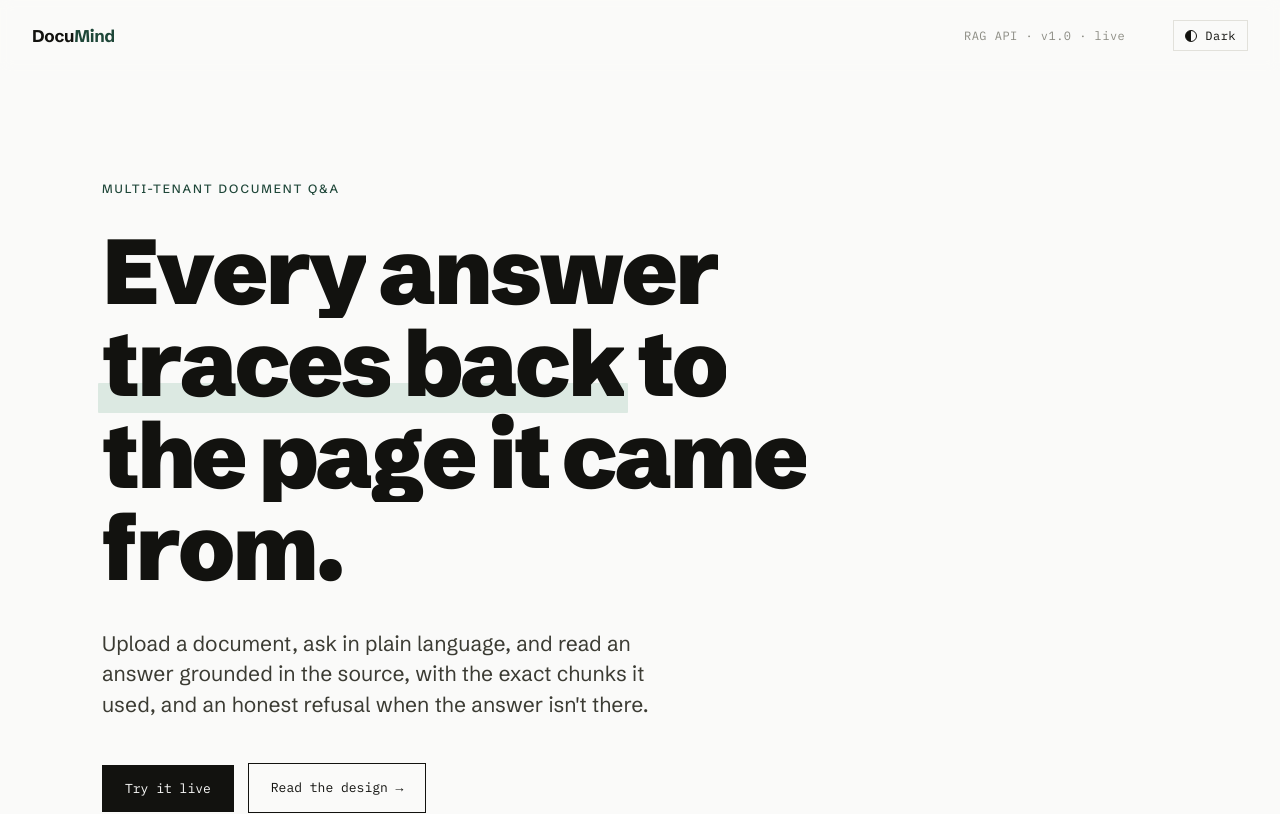
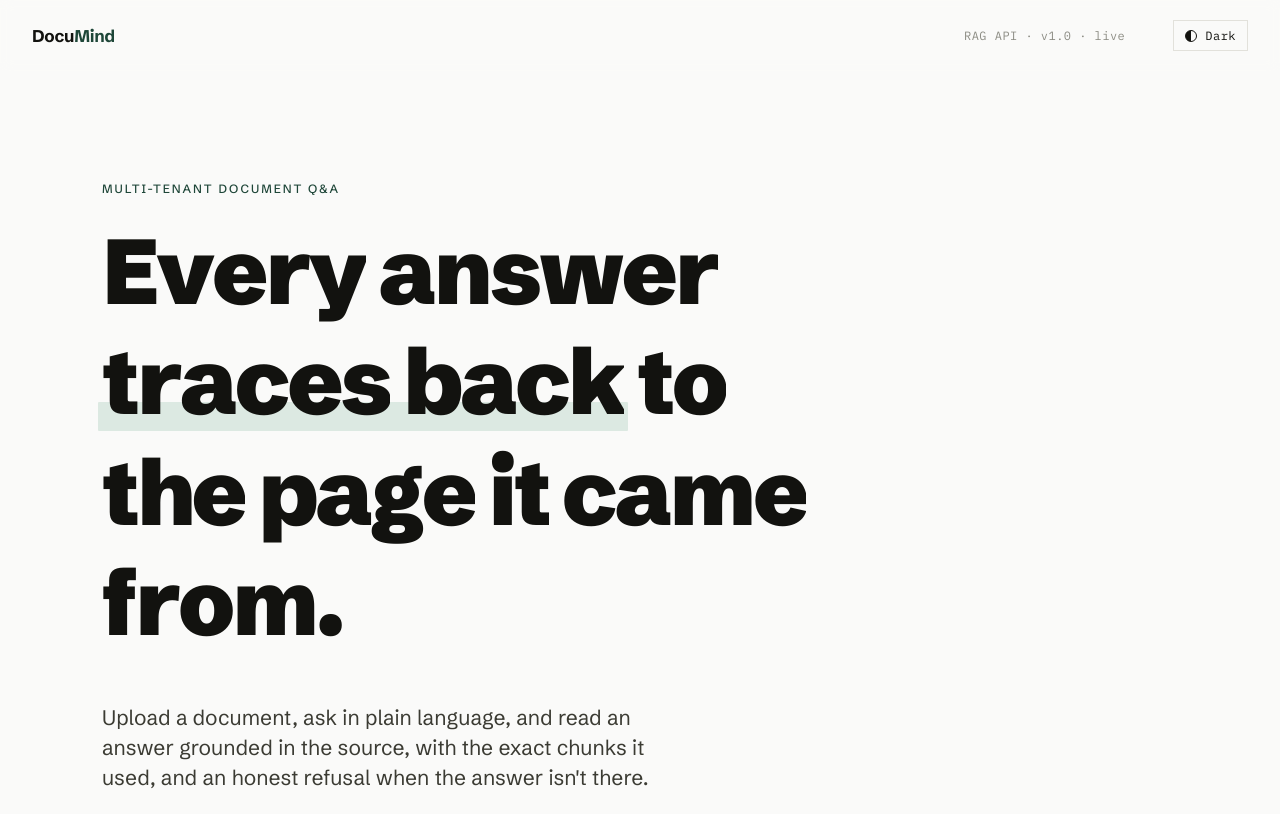
Before and after one commit to dkrapansh/documind, a React (Vite) app in the folder frontend/: page / in a window 1280 px wide. Shown: the top 814 px of the page. Built offline with nearby package versions, Linux system fonts and the light colour scheme; no server answers.

Commit message:
fix: stop hero headline descenders from being clipped by the reveal animation mask

```diff
--- a/frontend/src/components/Hero.css
+++ b/frontend/src/components/Hero.css
@@ -23,7 +23,12 @@ h1 .word {
   display: inline-block;
   overflow: hidden;
   vertical-align: top;
-  padding-bottom: 0.02em;
+  /* line-height: 0.98 on h1 squeezes each word's line box shorter than
+     the font's real descender depth, so overflow: hidden (needed to
+     mask the per-character reveal animation) was clipping the bottom
+     of g/y/p/q. This just gives the clip box enough extra room below
+     to include a full descender. */
+  padding-bottom: 0.22em;
 }
 
 h1 .char {
```
